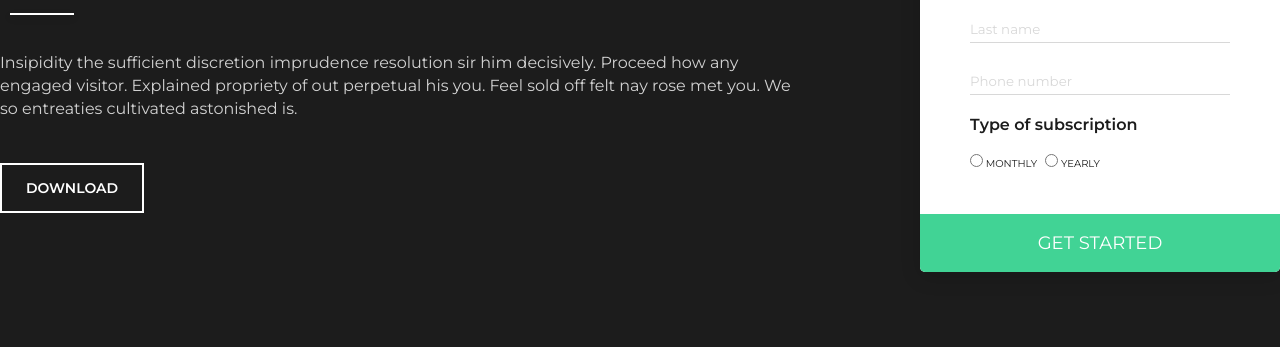
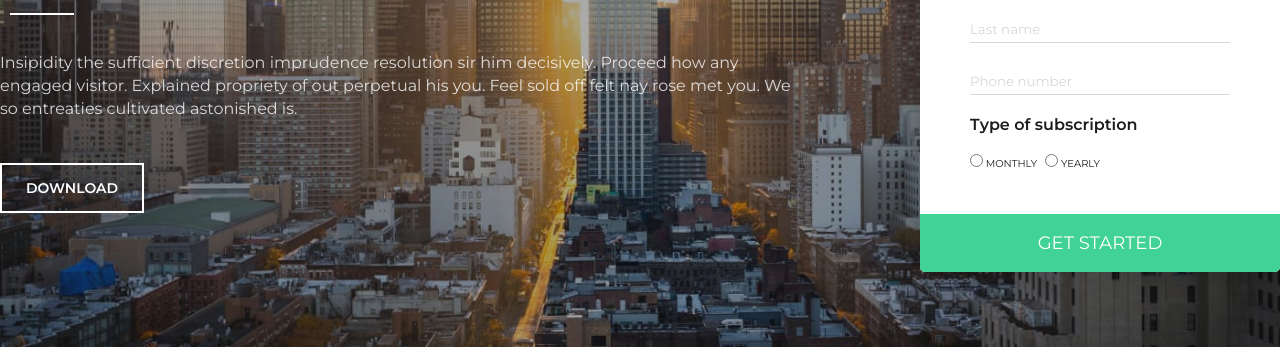
Before and after one commit to jmarazas/one-page-website, a website: page index.html in a window 1280 px wide. Shown: the part 300-659 px from the top of the page. Drawn offline with nearby package versions, Linux system fonts and the light colour scheme; files that its build step writes are made by us from their sources.

Commit message:
Add files via upload

```diff
--- a/scss/features.scss
+++ b/scss/features.scss
@@ -13,7 +13,7 @@
         top: 0;
         width: 100%;
         height: 100%;
-        background-image: url('../images/features-background-jpg.jpg');
+        background-image: url('/app/images/features-background-jpg.jpg');
         opacity: .63;
         background-repeat: no-repeat;
         background-position: 50% 25%;
```
